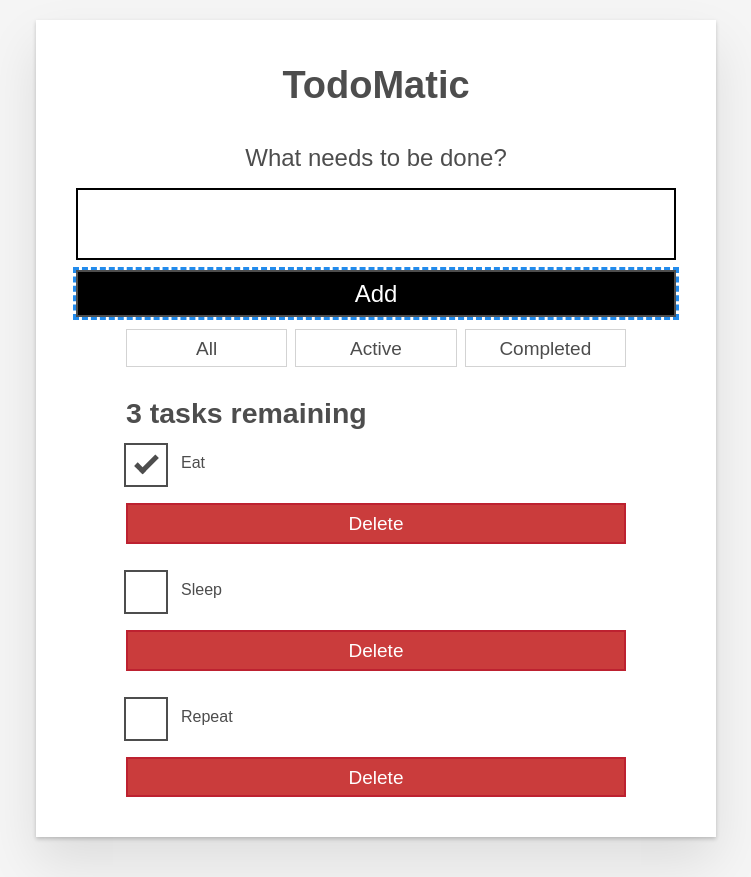
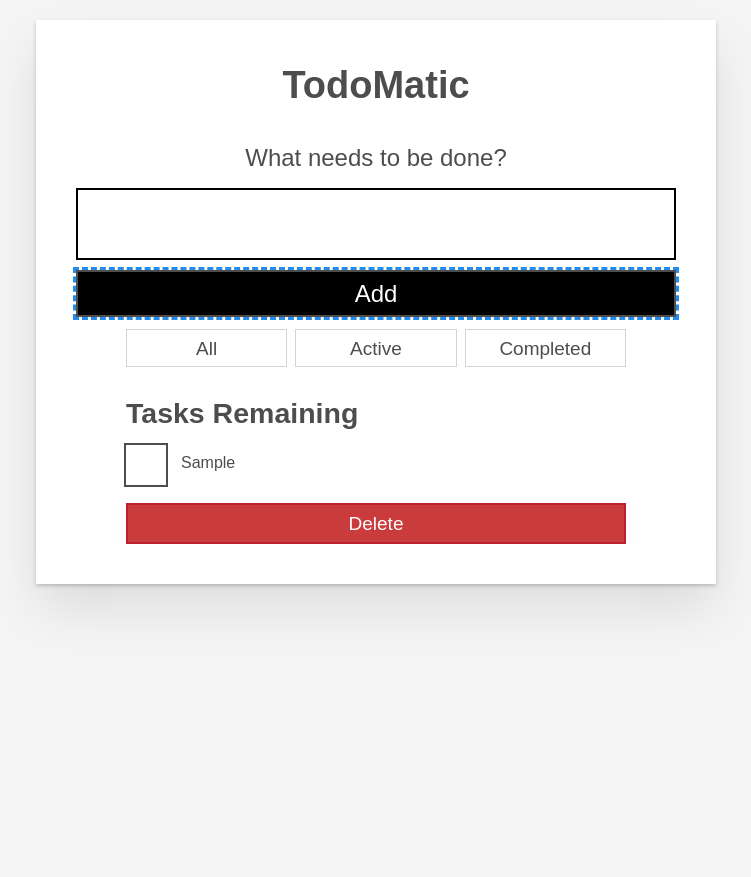
Before and after one commit to pvkadam/Intro-to-React-Building-blocks, a React (Create React App) app: page / in a window 1280 px wide. Both pictures are taken after typing "Sample" into the empty fields and a click on the button "Add". Shown: the whole page, without its empty margins (264-1015 px from the left). After the commit the page ends 800 px from the top, so only its background shows below. Built offline with nearby package versions, Linux system fonts and the light colour scheme; the HTML template or start-up script is replaced by a standard one.

Commit message:
todo-demo-pt2

```diff
--- a/src/App.js
+++ b/src/App.js
@@ -1,6 +1,7 @@
 import './App.css';
 import Filters from './Filters';
 import Input from './Input';
+import List from './List';
 import { useState } from 'react';
 import { nanoid } from "nanoid";
 
@@ -13,6 +14,11 @@ function App(props) {
     console.log('New List Items: ', [...list, newListItem]);
   }
 
+  const deleteList = (id) => {
+    const remainingList = list.filter((listItem) => id !== listItem.id);
+    setList(remainingList);
+  }
+
   return (
     <div className="todoapp stack-large">
       <h1>TodoMatic</h1>
@@ -23,45 +29,7 @@ function App(props) {
       <Filters disabled={true}/>
 
       {/* List */}
-      <h2 id="list-heading">3 tasks remaining</h2>
-      <ul
-        role="list"
-        className="todo-list stack-large stack-exception"
-        aria-labelledby="list-heading">
-        <li className="todo stack-small">
-          <div className="c-cb">
-            <input id="todo-0" type="checkbox" defaultChecked={true} />
-            <label className="todo-label" htmlFor="todo-0">
-              Eat
-            </label>
-          </div>
-          <button type="button" className="btn btn__danger">
-            Delete
-          </button>
-        </li>
-        <li className="todo stack-small">
-          <div className="c-cb">
-            <input id="todo-1" type="checkbox" />
-            <label className="todo-label" htmlFor="todo-1">
-              Sleep
-            </label>
-          </div>
-          <button type="button" className="btn btn__danger">
-            Delete
-          </button>
-        </li>
-        <li className="todo stack-small">
-          <div className="c-cb">
-            <input id="todo-2" type="checkbox" />
-            <label className="todo-label" htmlFor="todo-2">
-              Repeat
-            </label>
-          </div>
-          <button type="button" className="btn btn__danger">
-            Delete
-          </button>
-        </li>
-      </ul>
+      <List listItems={list} deleteList={deleteList}/>
     </div>
   );
 }
--- /dev/null
+++ b/src/List.js
@@ -0,0 +1,28 @@
+
+export default function List(props) {
+	const { listItems, deleteList, headingText } = props;
+
+	return(
+		<>
+			<h2 id="list-heading">Tasks Remaining</h2>
+			<ul
+				role="list"
+				className="todo-list stack-large stack-exception"
+				aria-labelledby="list-heading">
+				{listItems.map((listItem) => (
+					<li className="todo stack-small">
+						<div className="c-cb">
+							<input id={listItem.id} type="checkbox" defaultChecked={false} />
+							<label className="todo-label" htmlFor={listItem.id}>
+								{listItem.name}
+							</label>
+						</div>
+						<button type="button" className="btn btn__danger" onClick={() => deleteList(listItem.id)}>
+							Delete
+						</button>
+					</li>
+				))}
+			</ul>
+		</>
+	)
+}
```
Also changed, not shown: 1 other file (tests, documents, lock files or other folders).
